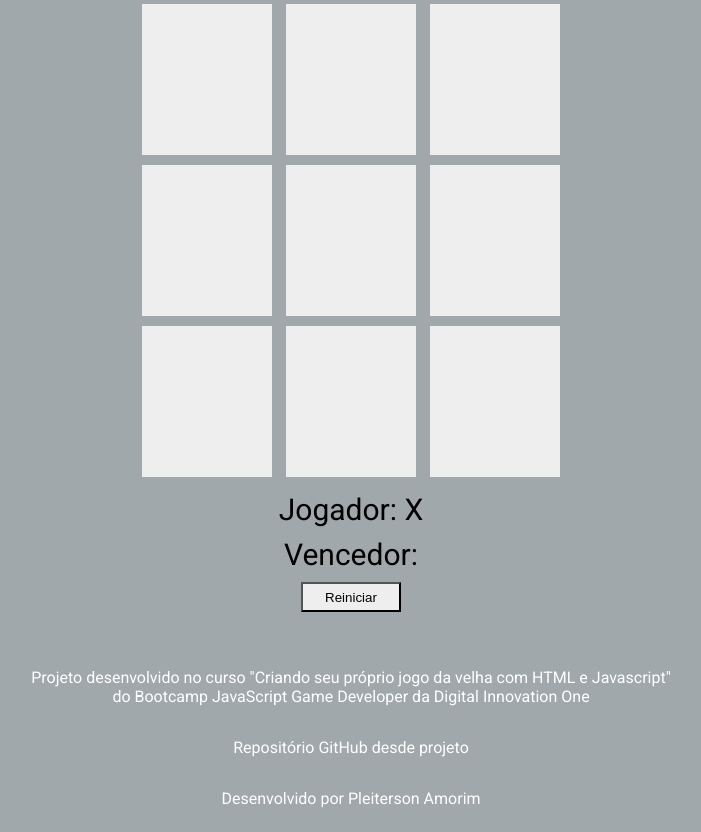
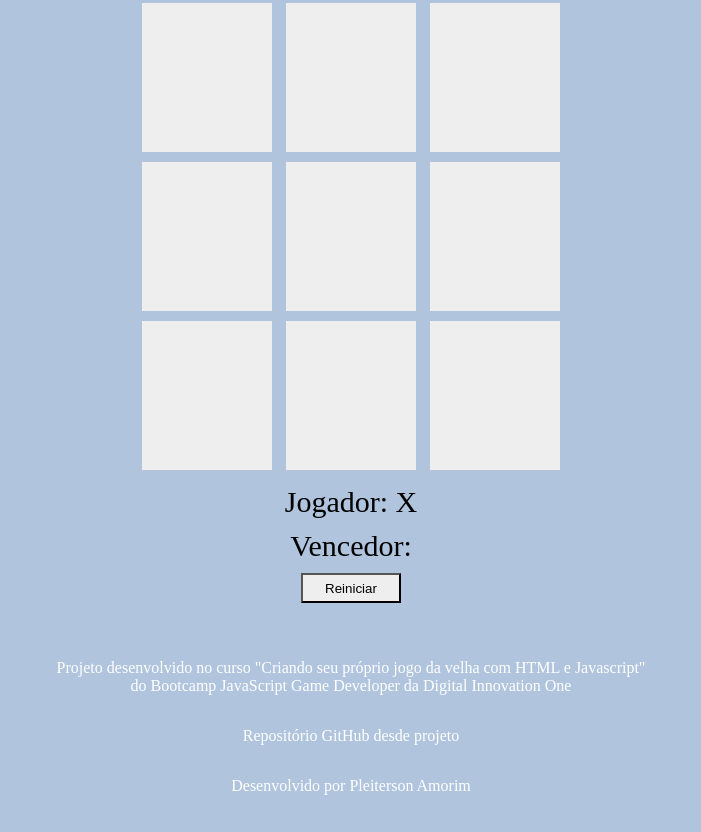
Before and after one commit to fesoking/jogo-da-velha, a plain HTML site: page index.html in a window 1280 px wide. Shown: the part 68-900 px from the top of the page, without its empty margins (289-990 px from the left). Drawn offline with Linux system fonts and the light colour scheme.

Commit message:
Update style.css

```diff
--- a/src/styles/style.css
+++ b/src/styles/style.css
@@ -2,8 +2,8 @@
 
 body {
     text-align: center;
-    font-family: 'Roboto';
-    background-color: #a1a8ab;
+    font-family: 'Trebuchet MS, sans-serif';
+    background-color: #B0C4DE;
 }
 
 .square {
@@ -36,7 +36,7 @@ footer {
     flex-direction: column;
     align-items: center;
 	text-align: center;
-    color: #FFF;
+    color: #FFFFFF;
     margin-top: 40px;
 }
 
```
